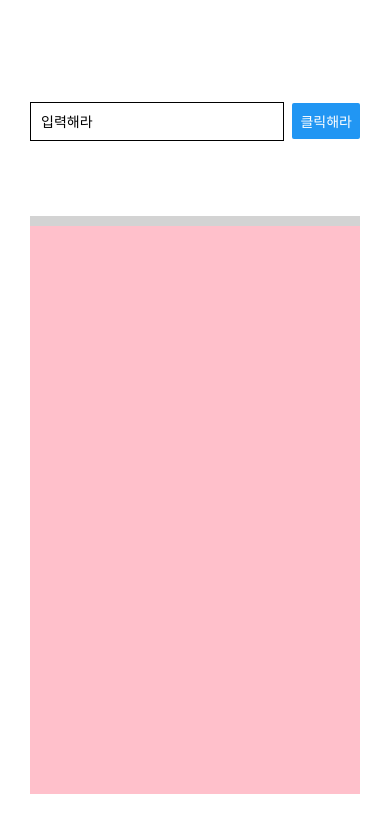
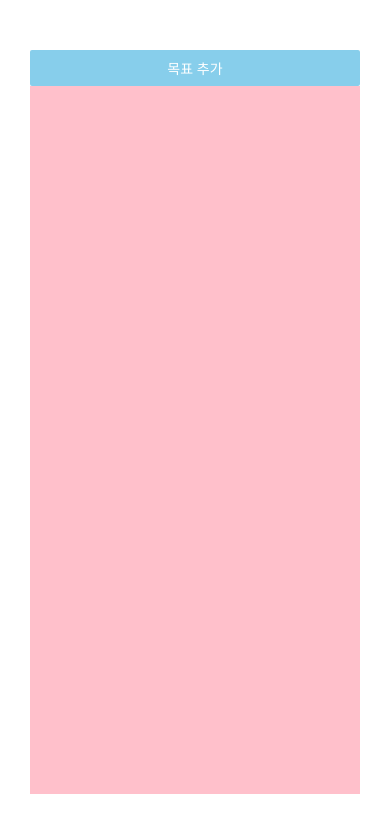
Before and after one commit to yunsteel/awesome, a React Native app: screen / in a window 390 px wide. Shown: the top 832 px of the page. Built offline with nearby package versions, Linux system fonts and the light colour scheme.

Commit message:
모달 추가하기

```diff
--- a/App.tsx
+++ b/App.tsx
@@ -1,36 +1,49 @@
-import { useState } from "react";
-import { Button, StyleSheet, Text, TextInput, View } from "react-native";
+import { useCallback, useState } from "react";
+import { Button, FlatList, StyleSheet, TextInput, View } from "react-native";
+import GoalItem from "./components/GoalItem";
+import GoalInput from "./components/GoalInput";
+import { StatusBar } from "expo-status-bar";
 
 export default function App() {
-  const [inputValue, setInputValue] = useState("");
-  const [list, setList] = useState<string[]>([]);
+  const [isModalOpen, setIsModalOpen] = useState(false);
+  const [list, setList] = useState<Array<{ id: string; text: string }>>([]);
 
-  const handleChangeInput = (inputText: string) => {
-    setInputValue(inputText);
-  };
+  const handleSubmit = useCallback((text: string) => {
+    setList((list) => [...list, { text, id: Math.random().toString() }]);
+  }, []);
 
-  const handlePressButton = () => {
-    setList((list) => [...list, inputValue]);
-    setInputValue("");
-  };
+  const handleDelete = useCallback((id: string) => {
+    setList((list) => list.filter((item) => item.id !== id));
+  }, []);
 
   return (
-    <View style={styles.appContainer}>
-      <View style={styles.inputContainer}>
-        <TextInput
-          style={styles.textInput}
-          placeholder="입력해라"
-          onChangeText={handleChangeInput}
-          value={inputValue}
+    <>
+      <StatusBar style="auto" />
+      <View style={styles.appContainer}>
+        <Button
+          title="목표 추가"
+          color="skyblue"
+          onPress={() => setIsModalOpen(true)}
         />
-        <Button title="클릭해라" onPress={handlePressButton} />
+
+        <GoalInput
+          onSubmit={handleSubmit}
+          visible={isModalOpen}
+          onCloseModal={() => setIsModalOpen(false)}
+        />
+
+        <View style={styles.goalsContainer}>
+          <FlatList
+            alwaysBounceVertical={false}
+            data={list}
+            keyExtractor={(item) => item.id}
+            renderItem={({ item }) => (
+              <GoalItem onDeleteGoal={handleDelete} item={item} />
+            )}
+          />
+        </View>
       </View>
-      <View style={styles.goalsContainer}>
-        {list.map((item, index) => (
-          <Text key={item + index}>{item}</Text>
-        ))}
-      </View>
-    </View>
+    </>
   );
 }
 
@@ -40,25 +53,19 @@ const styles = StyleSheet.create({
     paddingHorizontal: 30,
     flex: 1,
   },
-  inputContainer: {
-    flex: 1,
-    flexDirection: "row",
-    justifyContent: "center",
-    alignItems: "center",
-    paddingBottom: 24,
-    borderBottomWidth: 10,
-    borderBottomColor: "lightgray",
-  },
-  textInput: {
-    borderWidth: 1,
-    borderColor: "black",
-    width: "80%",
-    marginRight: 8,
-    paddingVertical: 10,
-    paddingHorizontal: 10,
-  },
+
   goalsContainer: {
     flex: 4,
     backgroundColor: "pink",
   },
+  goalItem: {
+    backgroundColor: "yellow",
+    margin: 12,
+    borderRadius: 4,
+    padding: 40,
+  },
+  goalText: {
+    color: "red",
+    fontSize: 60,
+  },
 });
--- a/app.json
+++ b/app.json
@@ -6,6 +6,7 @@
     "orientation": "portrait",
     "icon": "./assets/icon.png",
     "userInterfaceStyle": "light",
+    "backgroundColor": "#43575e",
     "splash": {
       "image": "./assets/splash.png",
       "resizeMode": "contain",
--- /dev/null
+++ b/components/GoalInput.tsx
@@ -0,0 +1,84 @@
+import { FC, useEffect, useState } from "react";
+import {
+  Button,
+  Image,
+  Modal,
+  StyleSheet,
+  TextInput,
+  View,
+} from "react-native";
+
+interface Props {
+  visible: boolean;
+  onSubmit: (text: string) => void;
+  onCloseModal: () => void;
+}
+
+const GoalInput: FC<Props> = ({ visible, onSubmit, onCloseModal }) => {
+  const [inputValue, setInputValue] = useState("");
+
+  const handleSubmit = () => {
+    onSubmit(inputValue);
+    setInputValue("");
+    onCloseModal();
+  };
+
+  return (
+    <Modal visible={visible} animationType="slide">
+      <View style={styles.inputContainer}>
+        <Image
+          style={styles.image}
+          source={require("../assets/images/miyako.png")}
+        />
+        <TextInput
+          style={styles.textInput}
+          placeholder="입력해라"
+          onChangeText={setInputValue}
+          value={inputValue}
+        />
+        <View style={styles.buttonWrapper}>
+          <Button
+            title="닫을거면 클릭해라"
+            onPress={onCloseModal}
+            color="darkred"
+          />
+          <Button title="추가해라" onPress={handleSubmit} color="black" />
+        </View>
+      </View>
+    </Modal>
+  );
+};
+
+export default GoalInput;
+
+const styles = StyleSheet.create({
+  inputContainer: {
+    flex: 1,
+    justifyContent: "center",
+    alignItems: "center",
+    paddingBottom: 24,
+    borderBottomWidth: 10,
+    borderBottomColor: "lightgray",
+    paddingHorizontal: 20,
+    marginBottom: 10,
+    gap: 20,
+    backgroundColor: "indigo",
+  },
+  textInput: {
+    borderColor: "black",
+    width: "80%",
+    marginRight: 8,
+    paddingVertical: 10,
+    paddingHorizontal: 10,
+    backgroundColor: "lightgray",
+    borderRadius: 10,
+  },
+  buttonWrapper: {
+    flexDirection: "row",
+    columnGap: 16,
+  },
+  image: {
+    width: 400,
+    borderRadius: 10,
+  },
+});
--- /dev/null
+++ b/components/GoalItem.tsx
@@ -0,0 +1,54 @@
+import { FC } from "react";
+import { Button, Pressable, StyleSheet, Text, View } from "react-native";
+
+interface Props {
+  item: { id: string; text: string };
+  onDeleteGoal: (id: string) => void;
+}
+
+const GoalItem: FC<Props> = ({ item, onDeleteGoal }) => {
+  return (
+    <View style={styles.goalItem}>
+      <Text style={styles.goalText}>{item.text}</Text>
+      <Pressable
+        android_ripple={{ color: "pink" }}
+        style={({ pressed }) =>
+          pressed ? styles.pressedItem : styles.deleteButton
+        }
+        onPress={() => onDeleteGoal(item.id)}
+      >
+        <Text>삭제</Text>
+      </Pressable>
+    </View>
+  );
+};
+
+export default GoalItem;
+
+const styles = StyleSheet.create({
+  goalItem: {
+    backgroundColor: "yellow",
+    margin: 12,
+    borderRadius: 4,
+    padding: 40,
+    justifyContent: "space-between",
+    flexDirection: "row",
+    alignItems: "center",
+  },
+  pressedItem: {
+    color: "yellow",
+    padding: 40,
+    fontSize: 40,
+  },
+  goalText: {
+    color: "red",
+    fontSize: 60,
+  },
+  deleteButton: {
+    backgroundColor: "white",
+    borderWidth: 2,
+    padding: 10,
+    borderRadius: 10,
+    color: "darkred",
+  },
+});
--- a/package.json
+++ b/package.json
@@ -12,11 +12,13 @@
     "expo": "~50.0.4",
     "expo-status-bar": "~1.11.1",
     "react": "18.2.0",
-    "react-native": "0.73.2"
+    "react-native": "0.73.2",
+    "react-native-vector-icons": "^10.0.3"
   },
   "devDependencies": {
     "@babel/core": "^7.20.0",
     "@types/react": "~18.2.45",
+    "@types/react-native-vector-icons": "^6.4.18",
     "typescript": "^5.1.3"
   },
   "private": true
```
Also changed, not shown: assets/images/miyako.png (added), 1 other file (tests, documents, lock files or other folders).
